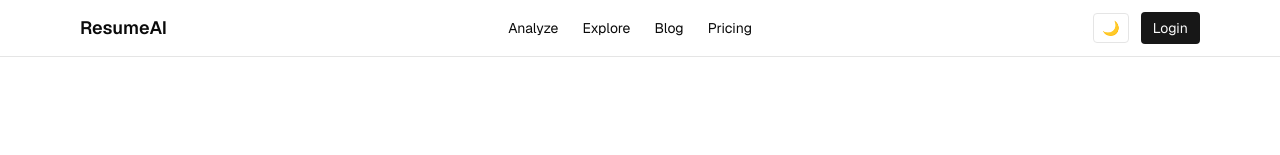
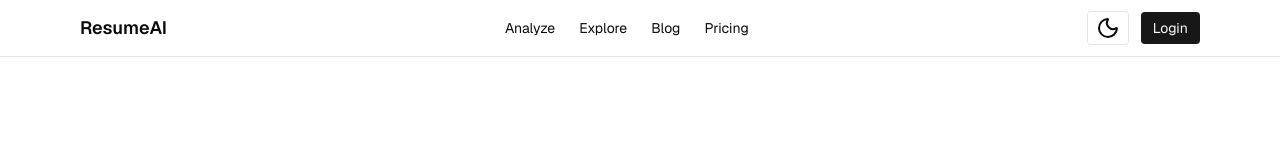
Before and after one commit to Amibiplob/Resume-Analyzer-AI, a Next.js app: page / in a window 1280 px wide. Shown: the top 155 px of the page. Built offline with nearby package versions, Linux system fonts and the light colour scheme; no server answers.

Commit message:
icon added

```diff
--- a/components/layout/Navbar.tsx
+++ b/components/layout/Navbar.tsx
@@ -3,7 +3,7 @@ import Link from "next/link";
 import { useSession, signOut } from "next-auth/react";
 import { useTheme } from "next-themes";
 import { useState } from "react";
-
+import { Sun, Moon } from "lucide-react";
 export default function Navbar() {
   const { data: session } = useSession();
   const { theme, setTheme } = useTheme();
@@ -31,7 +31,7 @@ export default function Navbar() {
             onClick={() => setTheme(theme === "dark" ? "light" : "dark")}
             className="text-sm border rounded px-2 py-1"
           >
-            {theme === "dark" ? "☀️" : "🌙"}
+            {theme === "dark" ? <Sun /> : <Moon />}
           </button>
           {session ? (
             <div className="relative">
```
